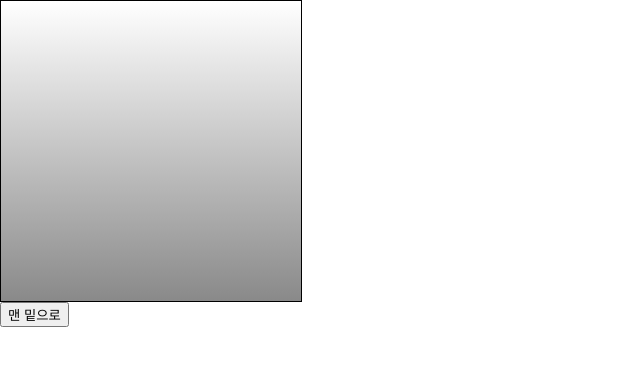
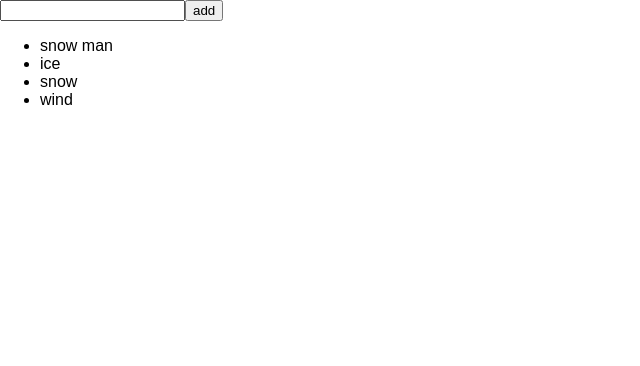
Before and after one commit to hellomac87/hello-react, a React (Create React App) app: page / in a window 1280 px wide. Shown: the top 366 px of the page, without its empty margins (0-640 px from the left). Built offline with nearby package versions, Linux system fonts and the light colour scheme.

Commit message:
컴포넌트 반복

```diff
--- a/src/App.js
+++ b/src/App.js
@@ -1,19 +1,12 @@
 import React, { Component, Fragment } from 'react';
 import './App.css';
-import ScrollBox from './ScrollBox';
+import IterationSample from './IterationSample';
 
 class App extends Component {
   render() {
     return (
       <Fragment>
-        <ScrollBox
-          ref = {(ref) => this.scrollBox = ref }
-        />
-        <button
-          onClick={() => this.scrollBox.scrollToBottom()}
-        >
-          맨 밑으로
-        </button>
+        <IterationSample/>
       </Fragment>
     );
   }
--- /dev/null
+++ b/src/IterationSample.js
@@ -0,0 +1,61 @@
+import React, { Component } from 'react';
+
+class IterationSample extends Component {
+    state = {
+        names : ['snow man','ice','snow','wind'],
+        name: '',
+    }
+    handleChange = (e) => {
+        this.setState({
+            name : e.target.value
+        })
+    }
+    handleInsert = () => {
+        this.setState({
+            names : [this.state.name,...this.state.names],
+            name : ''
+        })
+    }
+    handleRemove = (index) => {
+        /*
+        this.setState({
+            names : [
+                ...this.state.names.slice(0, index),
+                ...this.state.names.slice(index + 1, this.state.names.length)
+            ]
+        })
+        */
+       const {names} = this.state;
+       this.setState({
+           names : names.filter((item, i) => i !==index)
+       })
+
+    }
+    render() {
+        const nameList = this.state.names.map(
+            (name, index) => (
+            <li
+                key={index}
+                onDoubleClick={() => this.handleRemove(index)}
+            >
+                {name}
+            </li>)
+        );
+        return (
+            <div>
+                <input
+                    onChange={this.handleChange}
+                    value={this.state.name}
+                />
+                <button
+                    onClick={this.handleInsert}
+                >
+                    add
+                </button>
+                <ul>{nameList}</ul>
+            </div>
+        );
+    }
+}
+
+export default IterationSample;
```
